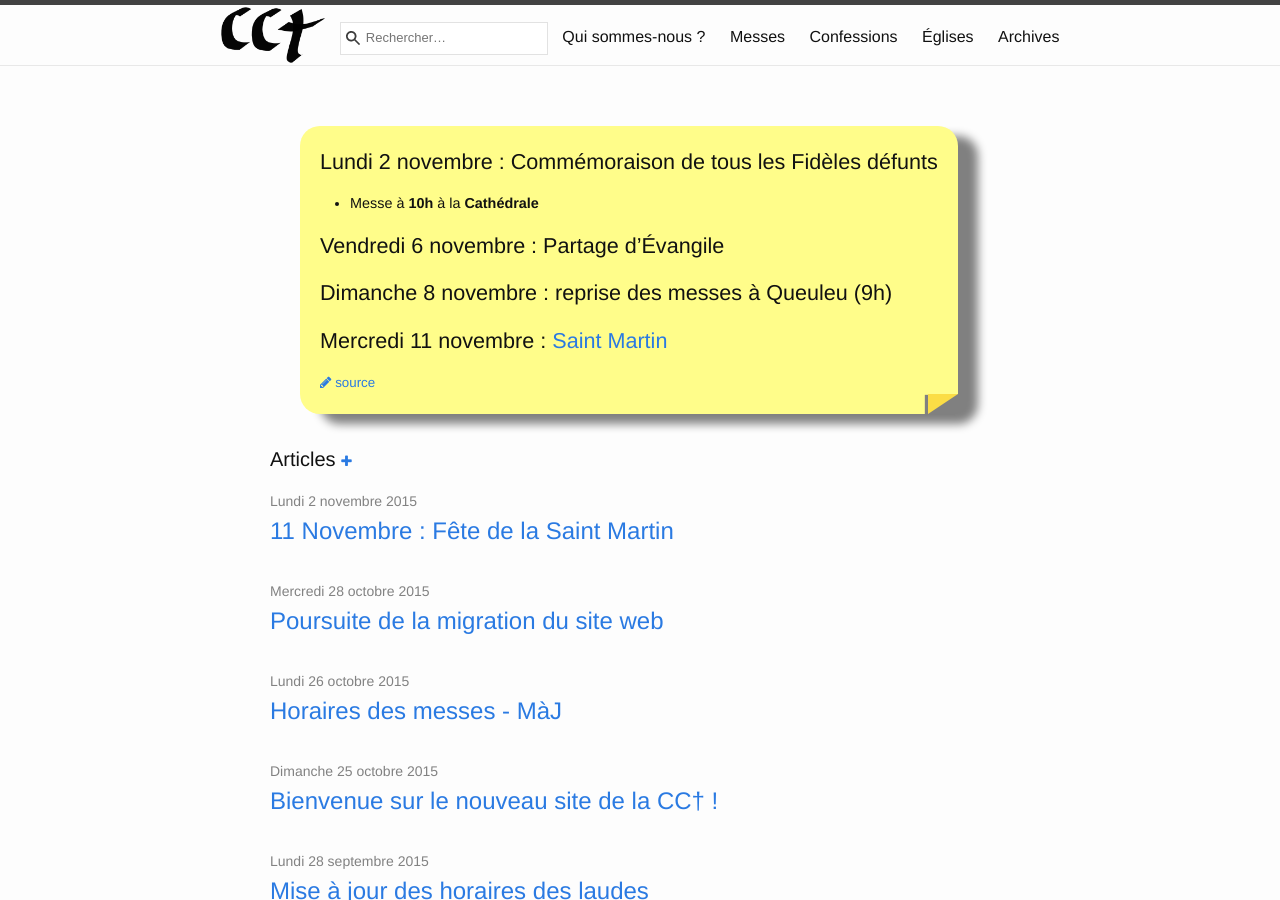
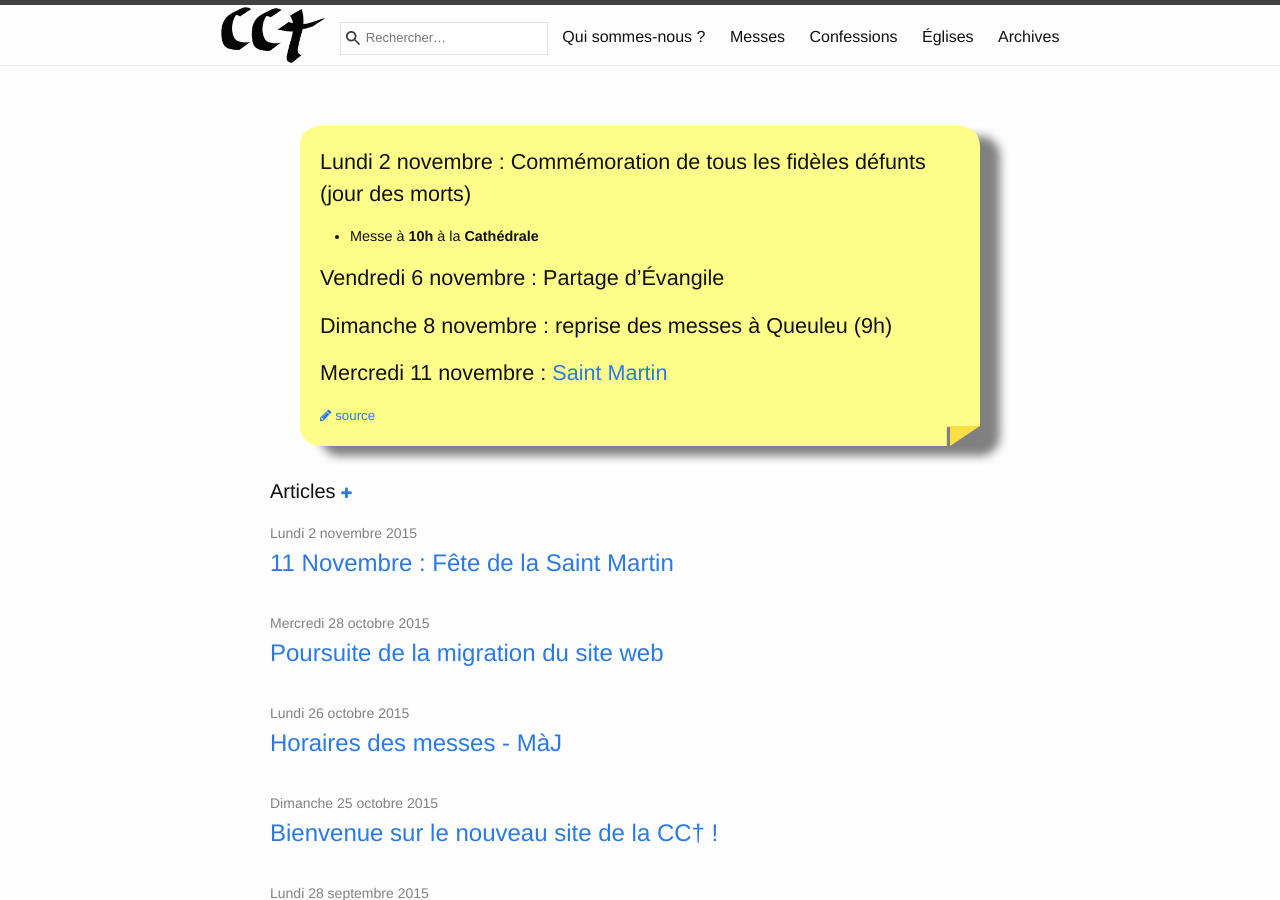
Before and after one commit to cccroix/cccroix.github.io, a Jekyll site: the page built from index.html, in a window 1280 px wide and 900 px high. Built offline with Jekyll 4.4.1, drawn with Linux system fonts in a browser that asks for light colours; nearby versions of some CDN libraries; the list of posts is cut into pages by our own code.

Commit message:
Erreur blocnote

```diff
--- a/blocnote.md
+++ b/blocnote.md
@@ -5,7 +5,7 @@ published: true
 # sera affiché avant l’index des articles
 ---
 
-## Lundi 2 novembre : Commémoraison de tous les Fidèles défunts
+## Lundi 2 novembre : Commémoration de tous les fidèles défunts (jour des morts)
 
 - Messe à **10h** à la **Cathédrale**
 
```
